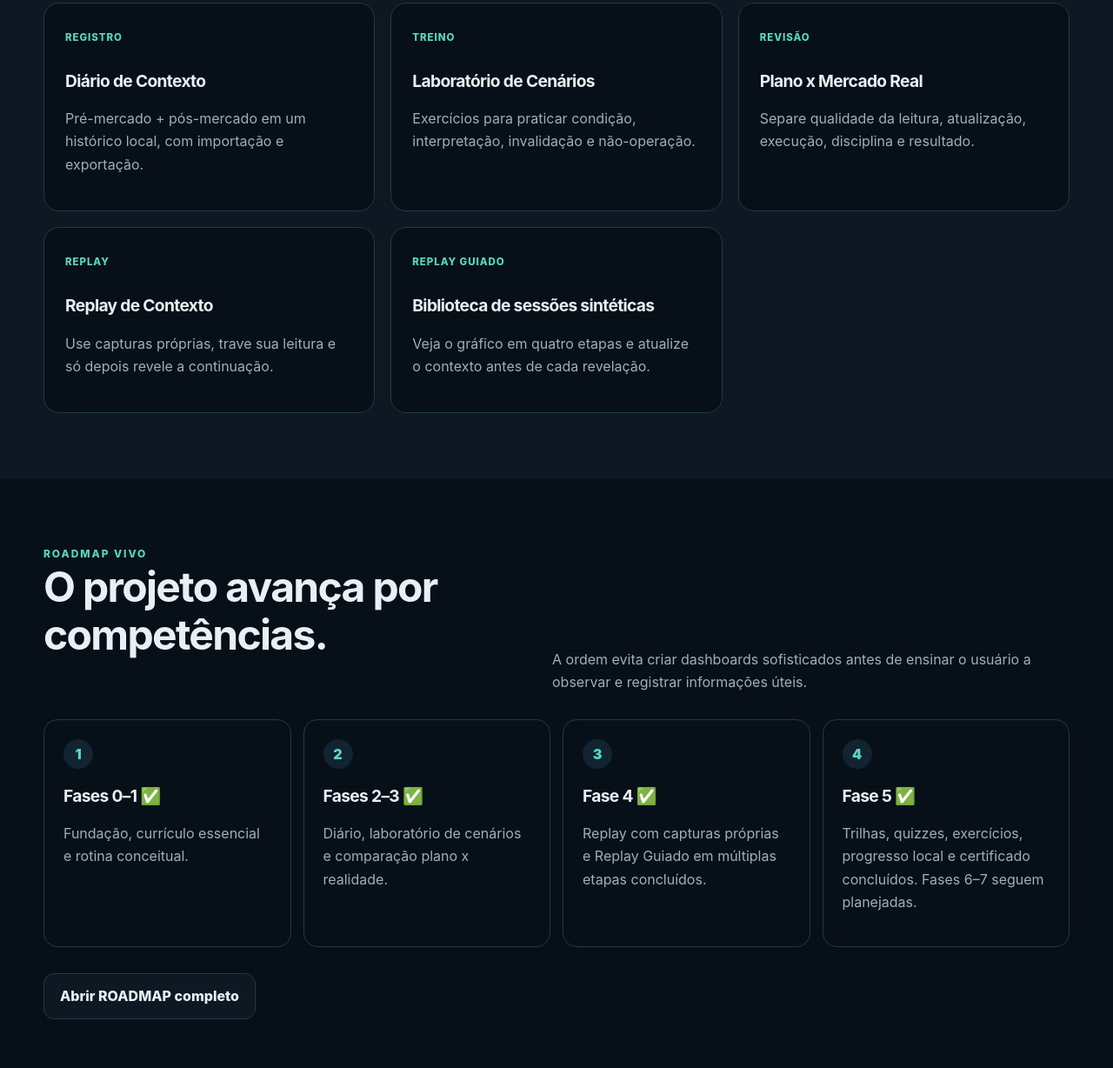
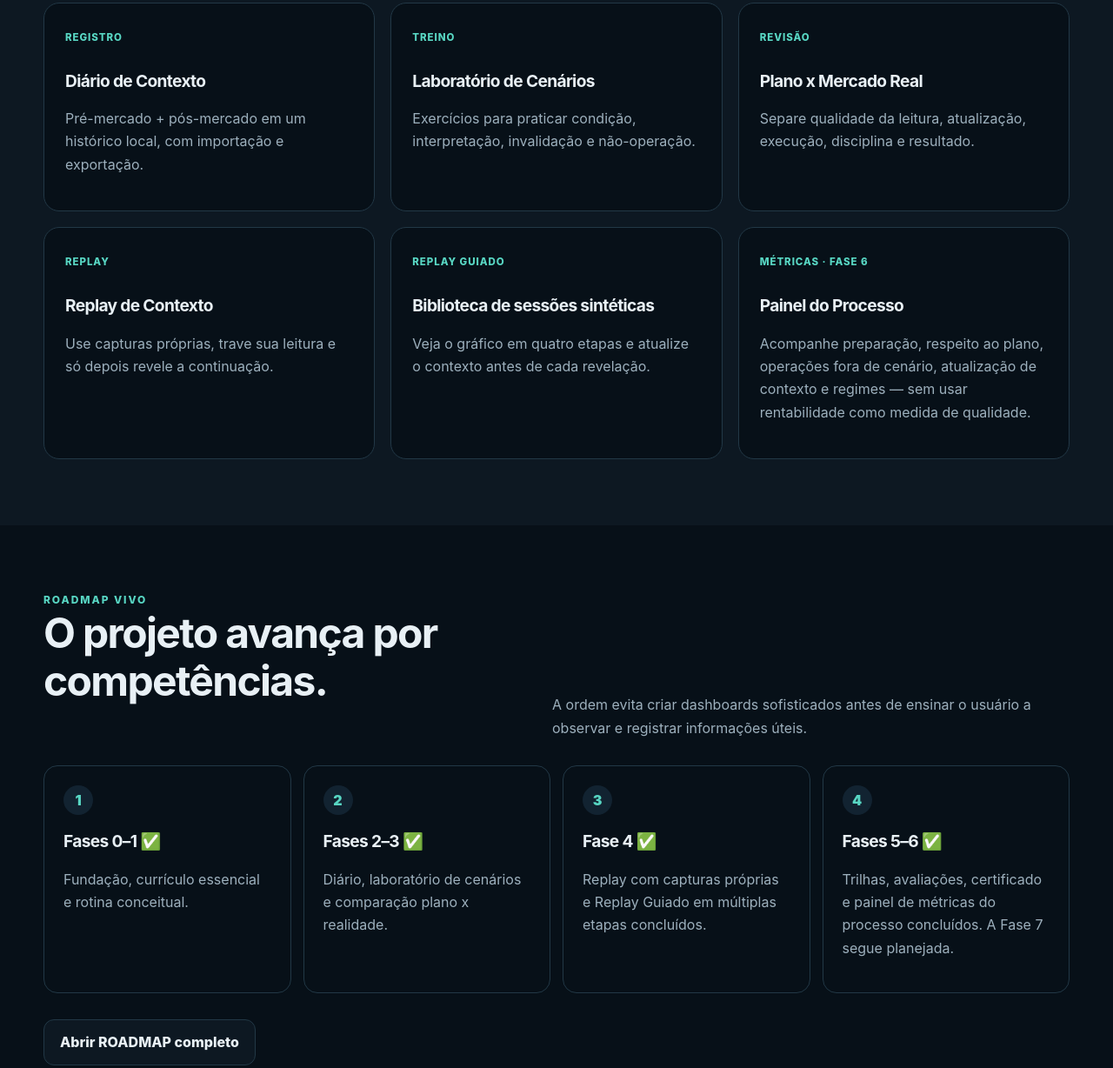
Before and after one commit to pablopcdossantos2-sys/contexto-de-mercado, a plain HTML site: page index.html in a window 1280 px wide. Shown: the part 4321-5549 px from the top of the page at 87% size. Drawn offline with Linux system fonts and the light colour scheme.

Commit message:
feat: integrar painel de metricas da fase 6 na home

```diff
--- a/index.html
+++ b/index.html
@@ -77,6 +77,7 @@
 <a class="card" href="ferramentas/plano-vs-mercado.html"><span class="tag">Revisão</span><h3>Plano x Mercado Real</h3><p>Separe qualidade da leitura, atualização, execução, disciplina e resultado.</p></a>
 <a class="card" href="ferramentas/replay-contexto.html"><span class="tag">Replay</span><h3>Replay de Contexto</h3><p>Use capturas próprias, trave sua leitura e só depois revele a continuação.</p></a>
 <a class="card" href="ferramentas/replay-guiado.html"><span class="tag">Replay guiado</span><h3>Biblioteca de sessões sintéticas</h3><p>Veja o gráfico em quatro etapas e atualize o contexto antes de cada revelação.</p></a>
+<a class="card" href="ferramentas/painel-processo.html"><span class="tag">Métricas · Fase 6</span><h3>Painel do Processo</h3><p>Acompanhe preparação, respeito ao plano, operações fora de cenário, atualização de contexto e regimes — sem usar rentabilidade como medida de qualidade.</p></a>
 </div>
 </div></section>
 
@@ -86,7 +87,7 @@
 <div class="step"><h3>Fases 0–1 ✅</h3><p class="muted">Fundação, currículo essencial e rotina conceitual.</p></div>
 <div class="step"><h3>Fases 2–3 ✅</h3><p class="muted">Diário, laboratório de cenários e comparação plano x realidade.</p></div>
 <div class="step"><h3>Fase 4 ✅</h3><p class="muted">Replay com capturas próprias e Replay Guiado em múltiplas etapas concluídos.</p></div>
-<div class="step"><h3>Fase 5 ✅</h3><p class="muted">Trilhas, quizzes, exercícios, progresso local e certificado concluídos. Fases 6–7 seguem planejadas.</p></div>
+<div class="step"><h3>Fases 5–6 ✅</h3><p class="muted">Trilhas, avaliações, certificado e painel de métricas do processo concluídos. A Fase 7 segue planejada.</p></div>
 </div>
 <p class="actions"><a class="button secondary" href="roadmap.html">Abrir ROADMAP completo</a></p>
 </div></section>
```
